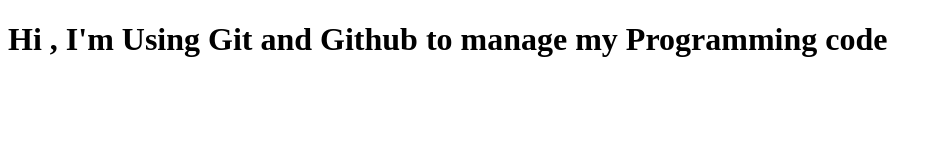
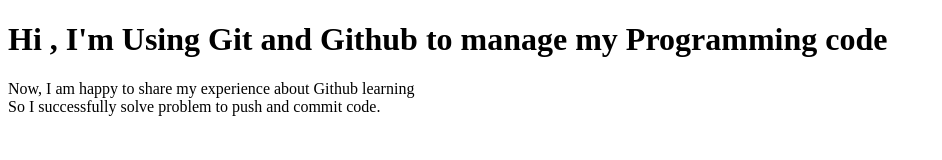
Before and after one commit to MCAWallah/TeachingRepo, a plain HTML site: page index.html in a window 1280 px wide. Shown: the whole page, without its empty margins (0-942 px from the left). Drawn offline with Linux system fonts and the light colour scheme.

Commit message:
Added new line

```diff
--- a/index.html
+++ b/index.html
@@ -7,5 +7,6 @@
 </head>
 <body>
     <H1> Hi , I'm Using Git and Github to manage my Programming code </H1>
+    <p>Now, I am happy to share my experience about Github learning <br> So I successfully solve problem to push and commit code.</p>
 </body>
 </html>
```
